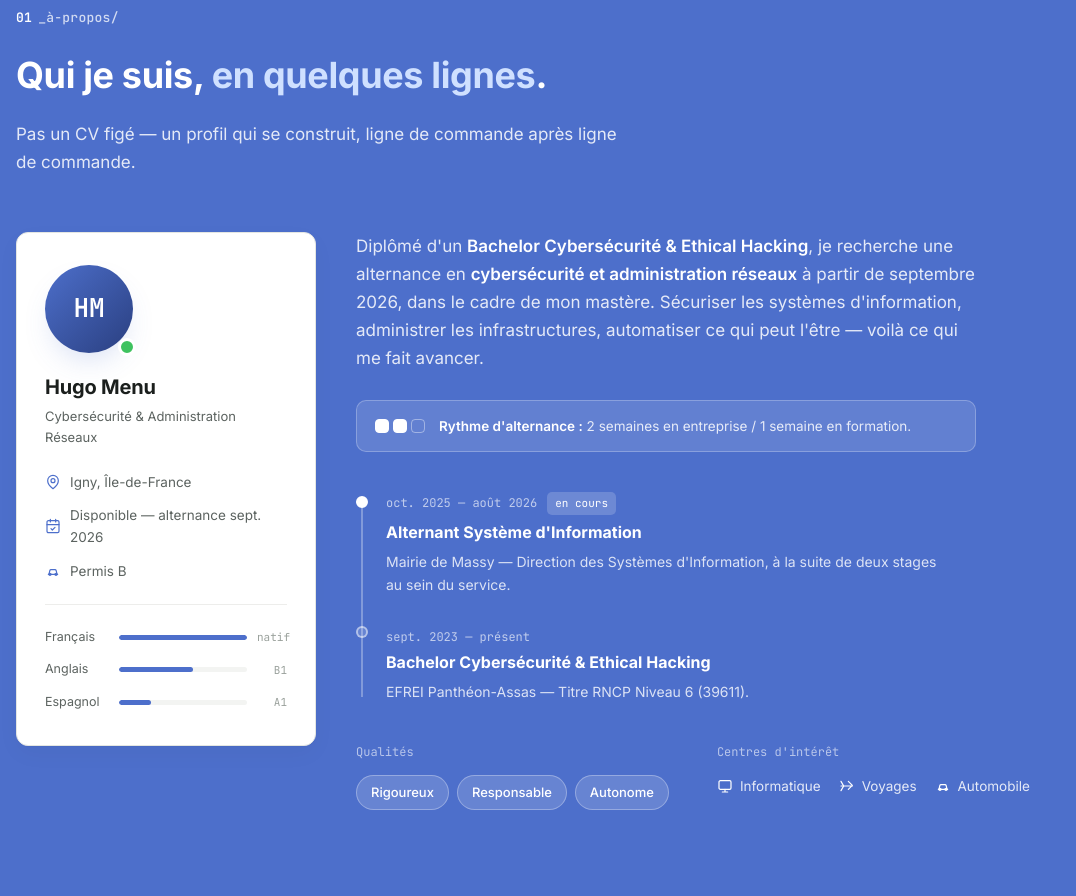
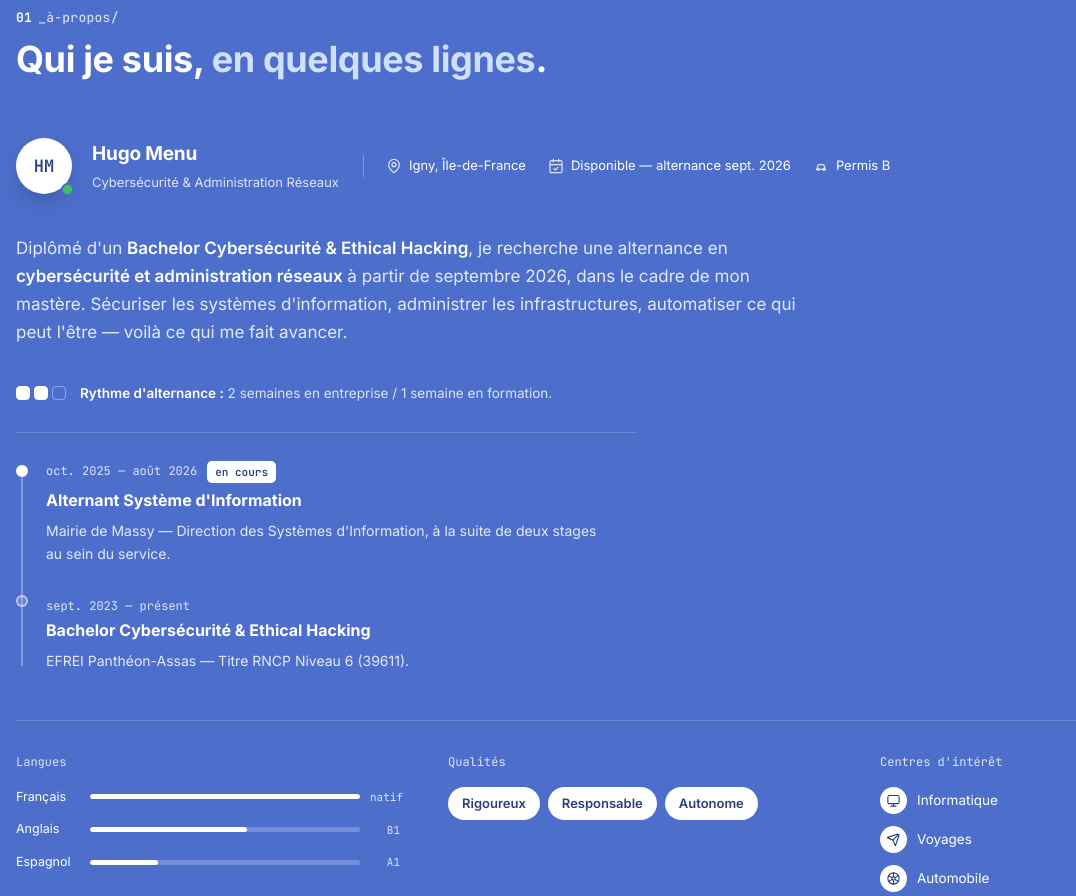
Before and after one commit to Hugo-Massy/Portfolio, a plain HTML site: page mockup/index.html in a window 1280 px wide. Shown: the part 925-1821 px from the top of the page, without its empty margins (0-1076 px from the left). Drawn offline with Linux system fonts and the light colour scheme.

Commit message:
block "a propos"

```diff
--- a/mockup/css/styles.css
+++ b/mockup/css/styles.css
@@ -360,7 +360,7 @@ h1,h2,h3{font-weight:700; letter-spacing:-0.01em;}
 }
 .section-tag-num{color:var(--accent); font-weight:700;}
 
-.about{position:relative; background:transparent; margin-bottom:20vh; padding-bottom:var(--wave-h);}
+.about{position:relative; background:transparent; padding-bottom:calc(var(--wave-h) * 0.75); margin-bottom:13vh;}
 /* bandeau de séparation entre hero et about : bande bleue épaisse inclinée, clippée en
    polygone d'un bord à l'autre pour garantir qu'elle couvre toute la largeur du viewport */
 .section-divider{
@@ -375,140 +375,120 @@ h1,h2,h3{font-weight:700; letter-spacing:-0.01em;}
     drop-shadow(0 36px 32px rgba(20,30,60,.28));
 }
 .about-wrap{position:relative; z-index:1;}
-.about-head{max-width:620px; margin-bottom:56px;}
-.about-head h2{font-size:36px; margin-bottom:14px;}
-.about-head h2 .accent{color:var(--accent);}
-.about-subtitle{font-size:17px; color:var(--text-dim);}
+.about-head{max-width:620px; margin-bottom:48px;}
+.about-head .section-tag{margin-bottom:2px; color:rgba(255,255,255,.75);}
+.about-head .section-tag-num{color:#fff;}
+.about-head h2{font-size:36px; margin-bottom:14px; color:#fff;}
+.about-head h2 .accent{color:#cfe0ff;}
 
-.about-grid{display:grid; grid-template-columns:300px 1fr; gap:40px; align-items:start;}
-@media(max-width:900px){.about-grid{grid-template-columns:1fr; gap:32px;}}
-
-/* carte d'identité — écho du term-card du hero, mais posée dans la lumière du thème clair */
-.about-card{
-  background:var(--bg-elev); border:1px solid var(--border); border-radius:var(--radius);
-  padding:32px 28px; box-shadow:var(--shadow-card); position:sticky; top:120px;
-}
-@media(max-width:900px){.about-card{position:static;}}
+/* identité — pas de carte, juste du texte/icônes posés directement sur la vague bleue,
+   séparateur vertical fin entre le bloc nom/rôle et les infos pratiques */
+.about-person{display:flex; align-items:center; gap:20px; flex-wrap:wrap; margin-bottom:40px;}
 .about-avatar{
-  position:relative; width:88px; height:88px; border-radius:50%;
-  background:linear-gradient(135deg, var(--accent), var(--accent-dark));
+  position:relative; width:56px; height:56px; border-radius:50%; flex-shrink:0;
+  background:#fff;
   display:flex; align-items:center; justify-content:center;
-  font-family:var(--mono); font-weight:700; font-size:26px; color:#fff;
-  margin-bottom:18px; box-shadow:0 14px 30px -10px var(--accent-glow);
+  font-family:var(--mono); font-weight:700; font-size:17px; color:var(--accent-dark);
+  box-shadow:0 10px 24px -8px rgba(20,30,60,.4);
 }
 .about-avatar-status{
-  position:absolute; right:-3px; bottom:-3px; width:18px; height:18px;
-  border-radius:50%; background:#3ec25f; border:3px solid var(--bg-elev);
+  position:absolute; right:-2px; bottom:-2px; width:13px; height:13px;
+  border-radius:50%; background:#3ec25f; border:2.5px solid var(--accent);
   box-shadow:0 0 0 0 rgba(62,194,95,.5); animation:status-pulse 2s ease-out infinite;
 }
-.about-card h3{font-size:20px; margin-bottom:2px;}
-.about-role{font-size:13px; color:var(--text-dim); margin-bottom:22px;}
-.about-facts{display:flex; flex-direction:column; gap:11px; list-style:none;}
+.about-person-main{margin-right:4px;}
+.about-person h3{font-size:19px; margin-bottom:2px; color:#fff;}
+.about-role{font-size:13px; color:var(--accent-pale);}
+.about-facts{
+  display:flex; flex-wrap:wrap; gap:8px 22px; list-style:none;
+  padding-left:22px; border-left:1px solid rgba(255,255,255,.3);
+}
 .about-facts li{
-  display:flex; align-items:center; gap:9px;
-  font-size:13.5px; color:var(--text-dim);
+  display:flex; align-items:center; gap:7px;
+  font-size:13px; color:#fff; white-space:nowrap;
 }
-.about-facts li svg{flex-shrink:0; color:var(--accent);}
-.about-divider{height:1px; background:var(--border-soft); margin:22px 0;}
-.about-langs{display:flex; flex-direction:column; gap:12px;}
-.about-lang{display:grid; grid-template-columns:64px 1fr 30px; align-items:center; gap:10px;}
-.about-lang-name{font-size:12.5px; color:var(--text-dim);}
-.about-lang-bar{height:5px; border-radius:3px; background:var(--bg-elev-2); overflow:hidden;}
-.about-lang-bar span{display:block; height:100%; background:var(--accent); border-radius:3px;}
-.about-lang-lvl{font-family:var(--mono); font-size:11px; color:var(--text-faint); text-align:right;}
+.about-facts li svg{flex-shrink:0; color:var(--accent-pale);}
+@media(max-width:760px){
+  .about-person-main{flex:1 1 100%; margin-right:0;}
+  .about-facts{padding-left:0; border-left:none; gap:8px 16px;}
+}
 
-.about-lede{font-size:17px; color:var(--text-dim); max-width:620px; margin-bottom:28px;}
-.about-lede strong{color:var(--text); font-weight:600;}
+.about-lede{font-size:17px; color:rgba(255,255,255,.85); max-width:780px; margin-bottom:36px;}
+.about-lede strong{color:#fff; font-weight:600;}
 
-/* visualisation du rythme d'alternance : trois "semaines", deux pleines + une creuse */
+/* visualisation du rythme d'alternance : trois "semaines", deux pleines + une creuse,
+   simple ligne séparée par une bordure plutôt qu'un encart */
 .about-rhythm{
   display:flex; align-items:center; gap:14px;
-  background:var(--accent-soft); border:1px solid var(--accent-pale);
-  border-radius:10px; padding:14px 18px; margin-bottom:40px; max-width:620px;
+  padding-bottom:28px; margin-bottom:28px; max-width:620px;
+  border-bottom:1px solid rgba(255,255,255,.18);
 }
 .about-rhythm-bar{display:flex; gap:4px; flex-shrink:0;}
 .about-rhythm-bar span{
-  width:14px; height:14px; border-radius:4px; border:1.5px solid var(--accent-tint);
+  width:14px; height:14px; border-radius:4px; border:1.5px solid rgba(255,255,255,.4);
 }
-.about-rhythm-bar span.is-on{background:var(--accent); border-color:var(--accent);}
-.about-rhythm p{font-size:13.5px; color:var(--text-dim);}
-.about-rhythm strong{color:var(--text); font-weight:600;}
+.about-rhythm-bar span.is-on{background:#fff; border-color:#fff;}
+.about-rhythm p{font-size:13.5px; color:rgba(255,255,255,.8);}
+.about-rhythm strong{color:#fff; font-weight:600;}
 
 /* timeline — ligne verticale continue, points pleins, l'étape en cours pulse comme le
    statut "online" du hero pour rester cohérent visuellement */
-.about-timeline{list-style:none; position:relative; margin-bottom:40px;}
+.about-timeline{list-style:none; position:relative; margin-bottom:48px;}
 .about-timeline::before{
   content:''; position:absolute; left:5px; top:6px; bottom:6px; width:1.5px;
-  background:var(--border);
+  background:rgba(255,255,255,.3);
 }
 .about-timeline li{position:relative; padding-left:30px; padding-bottom:26px;}
 .about-timeline li:last-child{padding-bottom:0;}
 .about-timeline-dot{
   position:absolute; left:0; top:4px; width:12px; height:12px; border-radius:50%;
-  background:var(--bg-elev-2); border:2px solid var(--text-faint);
+  background:rgba(255,255,255,.15); border:2px solid rgba(255,255,255,.55);
 }
 .about-timeline li.is-current .about-timeline-dot{
-  background:var(--accent); border-color:var(--accent);
-  box-shadow:0 0 0 0 var(--accent-glow); animation:status-pulse 2s ease-out infinite;
+  background:#fff; border-color:#fff;
+  box-shadow:0 0 0 0 rgba(255,255,255,.5); animation:status-pulse 2s ease-out infinite;
 }
 .about-timeline-head{display:flex; align-items:center; gap:10px; flex-wrap:wrap; margin-bottom:4px;}
-.about-timeline-date{font-family:var(--mono); font-size:12px; color:var(--text-faint);}
+.about-timeline-date{font-family:var(--mono); font-size:12px; color:var(--accent-pale);}
 .about-timeline-badge{
-  font-family:var(--mono); font-size:11px; color:var(--accent-dark);
-  background:var(--accent-pale); border-radius:5px; padding:2px 8px;
+  font-family:var(--mono); font-size:11px; font-weight:600; color:var(--accent-dark);
+  background:#fff; border-radius:5px; padding:2px 8px;
 }
-.about-timeline-body h4{font-size:16px; margin-bottom:5px;}
-.about-timeline-body p{font-size:14px; color:var(--text-dim); max-width:560px;}
+.about-timeline-body h4{font-size:16px; margin-bottom:5px; color:#fff;}
+.about-timeline-body p{font-size:14px; color:rgba(255,255,255,.85); max-width:560px;}
 
-.about-row{display:flex; gap:48px; flex-wrap:wrap;}
+/* pied de section — langues / qualités / centres d'intérêt en trois colonnes posées
+   directement sur la vague, séparées par une bordure plutôt qu'encadrées */
+.about-footer{display:flex; gap:48px; flex-wrap:wrap; padding-top:32px; border-top:1px solid rgba(255,255,255,.18);}
+.about-block{flex:1 1 200px; min-width:160px;}
 .about-block-label{
-  display:block; font-family:var(--mono); font-size:12px; color:var(--text-faint);
-  margin-bottom:12px;
+  display:block; font-family:var(--mono); font-size:12px; color:var(--accent-pale);
+  margin-bottom:14px;
 }
+.about-langs{display:flex; flex-direction:column; gap:12px;}
+.about-lang{display:grid; grid-template-columns:64px 1fr 30px; align-items:center; gap:10px;}
+.about-lang-name{font-size:12.5px; color:#fff;}
+.about-lang-bar{height:5px; border-radius:3px; background:rgba(255,255,255,.22); overflow:hidden;}
+.about-lang-bar span{display:block; height:100%; background:#fff; border-radius:3px;}
+.about-lang-lvl{font-family:var(--mono); font-size:11px; color:var(--accent-pale); text-align:right;}
+
 .about-tags{display:flex; gap:8px; flex-wrap:wrap;}
 .about-tag{
-  font-size:13px; font-weight:500; color:var(--accent-dark);
-  background:var(--accent-soft); border:1px solid var(--accent-pale);
+  font-size:13px; font-weight:600; color:var(--accent-dark);
+  background:#fff; border:none;
   border-radius:20px; padding:6px 14px;
 }
-.about-interests{display:flex; gap:18px; flex-wrap:wrap;}
+.about-interests{display:flex; flex-direction:column; gap:12px;}
 .about-interests span{
-  display:flex; align-items:center; gap:7px;
-  font-size:13.5px; color:var(--text-dim);
+  display:flex; align-items:center; gap:10px;
+  font-size:13.5px; color:#fff;
 }
-.about-interests svg{color:var(--accent); flex-shrink:0;}
+.about-interests svg{
+  flex-shrink:0; width:15px; height:15px; padding:6px; box-sizing:content-box;
+  border-radius:50%; background:#fff; color:var(--accent-dark);
+}
 
 @media(max-width:760px){
   .about-head h2{font-size:28px;}
-  .about-row{gap:28px;}
+  .about-footer{gap:28px;}
 }
-
-/* le fond bleu de .section-divider-bar remonte derrière tout .about-wrap (sauf .about-card,
-   qui reste une carte opaque claire) : on repasse en clair le texte qui repose dessus */
-.about-head .section-tag{color:rgba(255,255,255,.75);}
-.about-head .section-tag-num{color:#fff;}
-.about-head h2{color:#fff;}
-.about-head h2 .accent{color:#cfe0ff;}
-.about-subtitle{color:rgba(255,255,255,.85);}
-
-.about-main .about-lede{color:rgba(255,255,255,.85);}
-.about-main .about-lede strong{color:#fff;}
-
-.about-main .about-rhythm{background:rgba(255,255,255,.12); border-color:rgba(255,255,255,.25);}
-.about-main .about-rhythm-bar span{border-color:rgba(255,255,255,.4);}
-.about-main .about-rhythm-bar span.is-on{background:#fff; border-color:#fff;}
-.about-main .about-rhythm p{color:rgba(255,255,255,.85);}
-.about-main .about-rhythm strong{color:#fff;}
-
-.about-main .about-timeline::before{background:rgba(255,255,255,.3);}
-.about-main .about-timeline-dot{background:rgba(255,255,255,.15); border-color:rgba(255,255,255,.5);}
-.about-main .about-timeline li.is-current .about-timeline-dot{background:#fff; border-color:#fff;}
-.about-main .about-timeline-date{color:rgba(255,255,255,.65);}
-.about-main .about-timeline-badge{background:rgba(255,255,255,.18); color:#fff;}
-.about-main .about-timeline-body h4{color:#fff;}
-.about-main .about-timeline-body p{color:rgba(255,255,255,.8);}
-
-.about-main .about-block-label{color:rgba(255,255,255,.6);}
-.about-main .about-tag{background:rgba(255,255,255,.15); border-color:rgba(255,255,255,.3); color:#fff;}
-.about-main .about-interests span{color:rgba(255,255,255,.85);}
-.about-main .about-interests svg{color:#fff;}
--- a/mockup/sections/about.html
+++ b/mockup/sections/about.html
@@ -6,18 +6,17 @@
     <div class="about-head reveal d1">
       <span class="section-tag"><span class="section-tag-num">01</span>_à-propos/</span>
       <h2>Qui je suis, <span class="accent">en quelques lignes</span>.</h2>
-      <p class="about-subtitle">Pas un CV figé — un profil qui se construit, ligne de commande après ligne de commande.</p>
     </div>
 
-    <div class="about-grid">
-      <aside class="about-card reveal d2">
+    <div class="about-person reveal d2">
       <div class="about-avatar">
         <span>HM</span>
         <span class="about-avatar-status" title="Disponible — alternance sept. 2026"></span>
       </div>
+      <div class="about-person-main">
         <h3>Hugo Menu</h3>
         <p class="about-role">Cybersécurité &amp; Administration Réseaux</p>
-
+      </div>
       <ul class="about-facts">
         <li>
           <svg viewBox="0 0 24 24" width="16" height="16" fill="none" stroke="currentColor" stroke-width="1.8" stroke-linecap="round" stroke-linejoin="round" aria-hidden="true"><path d="M20 10c0 6-8 12-8 12s-8-6-8-12a8 8 0 1 1 16 0Z"/><circle cx="12" cy="10" r="3"/></svg>
@@ -32,29 +31,8 @@
           Permis B
         </li>
       </ul>
+    </div>
 
-        <div class="about-divider"></div>
-
-        <div class="about-langs">
-          <div class="about-lang">
-            <span class="about-lang-name">Français</span>
-            <span class="about-lang-bar"><span style="width:100%"></span></span>
-            <span class="about-lang-lvl">natif</span>
-          </div>
-          <div class="about-lang">
-            <span class="about-lang-name">Anglais</span>
-            <span class="about-lang-bar"><span style="width:58%"></span></span>
-            <span class="about-lang-lvl">B1</span>
-          </div>
-          <div class="about-lang">
-            <span class="about-lang-name">Espagnol</span>
-            <span class="about-lang-bar"><span style="width:25%"></span></span>
-            <span class="about-lang-lvl">A1</span>
-          </div>
-        </div>
-      </aside>
-
-      <div class="about-main">
     <p class="about-lede reveal d2">
       Diplômé d'un <strong>Bachelor Cybersécurité &amp; Ethical Hacking</strong>, je recherche une alternance en
       <strong>cybersécurité et administration réseaux</strong> à partir de septembre 2026, dans le cadre de mon
@@ -92,7 +70,28 @@
       </li>
     </ul>
 
-        <div class="about-row reveal d4">
+    <div class="about-footer reveal d4">
+      <div class="about-block">
+        <span class="about-block-label">Langues</span>
+        <div class="about-langs">
+          <div class="about-lang">
+            <span class="about-lang-name">Français</span>
+            <span class="about-lang-bar"><span style="width:100%"></span></span>
+            <span class="about-lang-lvl">natif</span>
+          </div>
+          <div class="about-lang">
+            <span class="about-lang-name">Anglais</span>
+            <span class="about-lang-bar"><span style="width:58%"></span></span>
+            <span class="about-lang-lvl">B1</span>
+          </div>
+          <div class="about-lang">
+            <span class="about-lang-name">Espagnol</span>
+            <span class="about-lang-bar"><span style="width:25%"></span></span>
+            <span class="about-lang-lvl">A1</span>
+          </div>
+        </div>
+      </div>
+
       <div class="about-block">
         <span class="about-block-label">Qualités</span>
         <div class="about-tags">
@@ -101,6 +100,7 @@
           <span class="about-tag">Autonome</span>
         </div>
       </div>
+
       <div class="about-block">
         <span class="about-block-label">Centres d'intérêt</span>
         <div class="about-interests">
@@ -109,17 +109,15 @@
             Informatique
           </span>
           <span>
-                <svg viewBox="0 0 24 24" width="16" height="16" fill="none" stroke="currentColor" stroke-width="1.8" stroke-linecap="round" stroke-linejoin="round" aria-hidden="true"><path d="M14 5l6 6-6 6M3 12h17"/><path d="M3 5l4 7-4 7"/></svg>
+            <svg viewBox="0 0 24 24" width="16" height="16" fill="none" stroke="currentColor" stroke-width="1.8" stroke-linecap="round" stroke-linejoin="round" aria-hidden="true"><path d="M22 2L11 13"/><path d="M22 2l-7 20-4-9-9-4 20-7Z"/></svg>
             Voyages
           </span>
           <span>
-                <svg viewBox="0 0 24 24" width="16" height="16" fill="none" stroke="currentColor" stroke-width="1.8" stroke-linecap="round" stroke-linejoin="round" aria-hidden="true"><path d="M5 17h14M6 17l1.2-5.5A2 2 0 0 1 9.15 10h5.7a2 2 0 0 1 1.95 1.5L18 17"/><circle cx="7.5" cy="17" r="1.6"/><circle cx="16.5" cy="17" r="1.6"/></svg>
+            <svg viewBox="0 0 24 24" width="16" height="16" fill="none" stroke="currentColor" stroke-width="1.8" stroke-linecap="round" stroke-linejoin="round" aria-hidden="true"><circle cx="12" cy="12" r="9"/><circle cx="12" cy="12" r="2.6"/><path d="M12 3v5.4M12 15.6V21M4.5 7.5l4.7 2.7M14.8 13.8l4.7 2.7M19.5 7.5l-4.7 2.7M9.2 13.8l-4.7 2.7"/></svg>
             Automobile
           </span>
         </div>
       </div>
     </div>
   </div>
-    </div>
-  </div>
 </section>
```
Also changed, not shown: mockup/js/main.js (+21 -2 lines). Lines whose indentation alone changed are shown as unchanged.
